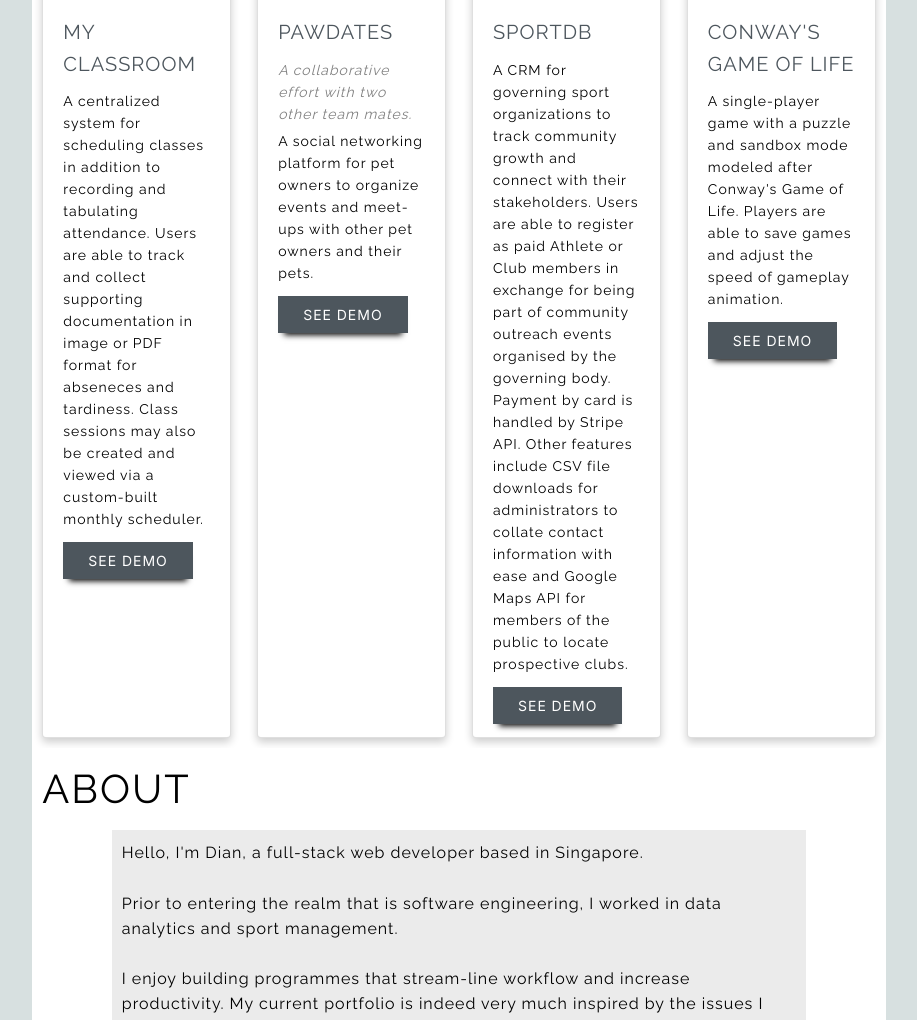
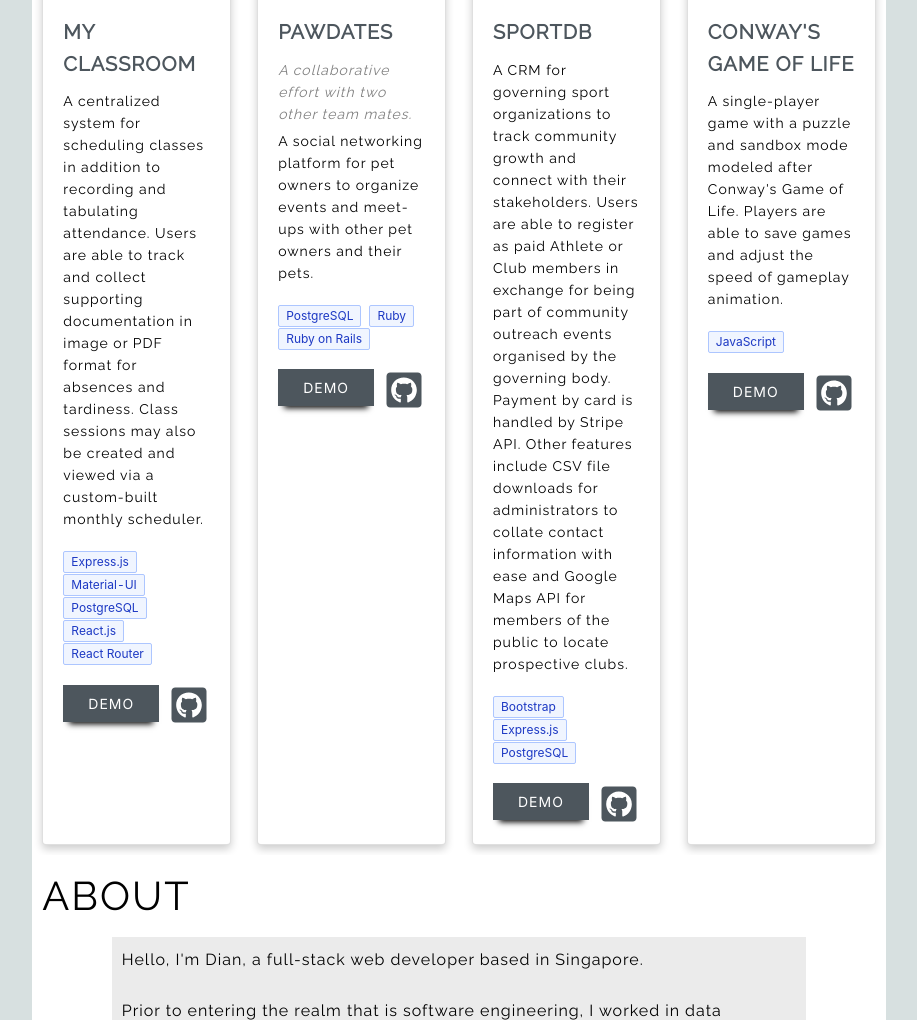
Before and after one commit to wickker/portfolio_dian, a Gatsby site: page / in a window 1280 px wide. Shown: the part 730-1750 px from the top of the page, without its empty margins (181-1098 px from the left). Built offline with nearby package versions, Linux system fonts and the light colour scheme; Gatsby itself is replaced by a stand-in of ours.

Commit message:
added in tags and github proj repo

```diff
--- a/src/pages/index.js
+++ b/src/pages/index.js
@@ -1,7 +1,7 @@
 import React from "react"
 import styles from "./styles.module.css"
 import "../../node_modules/bootstrap/dist/css/bootstrap.min.css"
-import { Row, Col, Divider } from "antd"
+import { Row, Col, Divider, Tag } from "antd"
 import "antd/dist/antd.css"
 import LinkedIn from "./linkedin-brands.svg"
 import GitHub from "./github-square-brands.svg"
@@ -68,9 +68,16 @@ export default function Home() {
                         A centralized system for scheduling classes in addition
                         to recording and tabulating attendance. Users are able
                         to track and collect supporting documentation in image
-                        or PDF format for abseneces and tardiness. Class
-                        sessions may also be created and viewed via a
-                        custom-built monthly scheduler.
+                        or PDF format for absences and tardiness. Class sessions
+                        may also be created and viewed via a custom-built
+                        monthly scheduler.
+                      </div>
+                      <div className={styles.tags}>
+                        <Tag color="geekblue">Express.js</Tag>
+                        <Tag color="geekblue">Material-UI</Tag>
+                        <Tag color="geekblue">PostgreSQL</Tag>
+                        <Tag color="geekblue">React.js</Tag>
+                        <Tag color="geekblue">React Router</Tag>
                       </div>
                       <div>
                         <a
@@ -78,7 +85,13 @@ export default function Home() {
                           target="_blank"
                           className={styles.button}
                         >
-                          See Demo
+                          Demo
+                        </a>
+                        <a
+                          href="https://github.com/wickker/my-classroom"
+                          target="_blank"
+                        >
+                          <img className={styles.icon_card} src={GitHub} />
                         </a>
                       </div>
                     </div>
@@ -101,14 +114,24 @@ export default function Home() {
                         events and meet-ups with other pet owners and their
                         pets.
                       </div>
-
+                      <div className={styles.tags}>
+                        <Tag color="geekblue">PostgreSQL</Tag>
+                        <Tag color="geekblue">Ruby</Tag>
+                        <Tag color="geekblue">Ruby on Rails</Tag>
+                      </div>
                       <div>
                         <a
                           href="http://pet-playdates.herokuapp.com/"
                           target="_blank"
                           className={styles.button}
                         >
-                          See Demo
+                          Demo
+                        </a>
+                        <a
+                          href="https://github.com/dyanawu/sei-proj-petplaydates"
+                          target="_blank"
+                        >
+                          <img className={styles.icon_card} src={GitHub} />
                         </a>
                       </div>
                     </div>
@@ -134,13 +157,24 @@ export default function Home() {
                         information with ease and Google Maps API for members of
                         the public to locate prospective clubs.
                       </div>
+                      <div className={styles.tags}>
+                        <Tag color="geekblue">Bootstrap</Tag>
+                        <Tag color="geekblue">Express.js</Tag>
+                        <Tag color="geekblue">PostgreSQL</Tag>
+                      </div>
                       <div>
                         <a
                           href="https://gentle-castle-21661.herokuapp.com/"
                           target="_blank"
                           className={styles.button}
                         >
-                          See Demo
+                          Demo
+                        </a>
+                        <a
+                          href="https://github.com/wickker/project2"
+                          target="_blank"
+                        >
+                          <img className={styles.icon_card} src={GitHub} />
                         </a>
                       </div>
                     </div>
@@ -151,7 +185,7 @@ export default function Home() {
                     <img
                       className="card-img-top"
                       src="https://i.imgur.com/aDUAymp.jpg"
-                      alt="PawDates"
+                      alt="Conway's Game of Life"
                     />
                     <div className="card-body">
                       <div className={styles.card_title}>
@@ -162,13 +196,22 @@ export default function Home() {
                         modeled after Conway's Game of Life. Players are able to
                         save games and adjust the speed of gameplay animation.
                       </div>
+                      <div className={styles.tags}>
+                        <Tag color="geekblue">JavaScript</Tag>
+                      </div>
                       <div>
                         <a
                           href="https://wickker.github.io/project1-game/"
                           target="_blank"
                           className={styles.button}
                         >
-                          See Demo
+                          Demo
+                        </a>
+                        <a
+                          href="https://github.com/wickker/project1-game"
+                          target="_blank"
+                        >
+                          <img className={styles.icon_card} src={GitHub} />
                         </a>
                       </div>
                     </div>
@@ -183,7 +226,11 @@ export default function Home() {
               <Row justify="center">
                 <Col
                   span={20}
-                  style={{ background: "#EBEBEB", padding: "10px", marginBottom: "20px" }}
+                  style={{
+                    background: "#EBEBEB",
+                    padding: "10px",
+                    marginBottom: "20px",
+                  }}
                 >
                   <div className={styles.abt_text}>
                     <div>
@@ -199,8 +246,8 @@ export default function Home() {
                     <div>
                       I enjoy building programmes that stream-line workflow and
                       increase productivity. My current portfolio is indeed very
-                      much inspired by the issues I encountered in my previous line
-                      of work.
+                      much inspired by the issues I encountered in my previous
+                      line of work.
                     </div>
                     <br />
                     <div>
--- a/src/pages/styles.module.css
+++ b/src/pages/styles.module.css
@@ -76,6 +76,7 @@
   font-family: 'Raleway', sans-serif;
   color: #4D565D;
   margin-bottom: 10px;
+  font-weight: bold;
 }
 
 .card_text {
@@ -83,6 +84,10 @@
   font-size: 14px;
   font-family: 'Raleway', sans-serif;
   color: black;
+  margin-bottom: 20px;
+}
+
+.tags {
   margin-bottom: 20px;
 }
 
@@ -103,6 +108,15 @@
   font-style: italic;
 }
 
+.icon_card {
+  height: 40px;
+  width: 40px;
+}
+
+.icon_card:hover {
+  background: lightblue;
+}
+
 .button {
   font-family: 'Inter';
   font-size: 14px;
@@ -113,6 +127,7 @@
   border: none;
   margin-top: 10px;
   margin-bottom: 10px;
+  margin-right: 10px;
   padding: 10px 25px;
   box-shadow: 0 8px 6px -6px black;
 }
```
